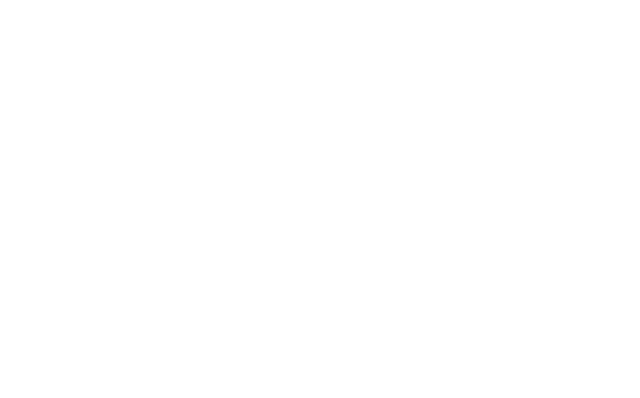
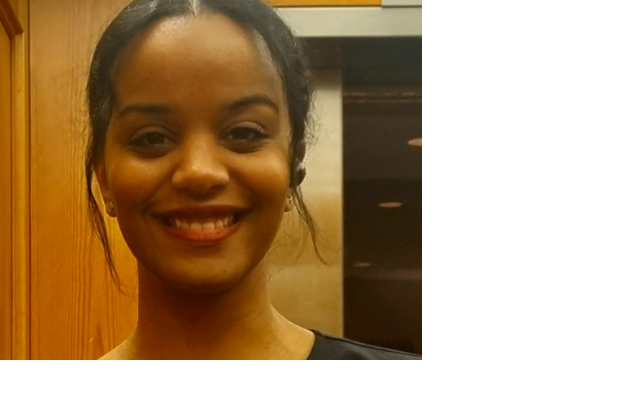
Before and after one commit to Sammy92dec/Resume, a plain HTML site: page index.html in a window 1280 px wide. Shown: the whole page, without its empty margins (0-640 px from the left). Drawn offline with nearby package versions, Linux system fonts and the light colour scheme.

Commit message:
Add image to the workplace and add css styling for the logo which is the image

```diff
--- a/assets/CSS/style.css
+++ /dev/null
@@ -1,9 +0,0 @@
-@import url('https://fonts.googleapis.com/css2?family=Roboto:100,200,300,400,500,600,700|Exo:100,200,300,400,500,600,700');
-
-header{
-    margin: 0;
-}
-
-.logo {
-    background: url();
-}
--- /dev/null
+++ b/assets/css/style.css
@@ -0,0 +1,16 @@
+@import url('https://fonts.googleapis.com/css2?family=Roboto:100,200,300,400,500,600,700|Exo:100,200,300,400,500,600,700');
+
+header{
+    margin: 0;
+}
+
+.logo {
+    background: url("../images/sam2.jpg");
+    background-position: center;
+    background-repeat: no-repeat;
+    background-size: cover;
+    min-height: 360px;
+    transition: all .5s ease-in-out;
+    -moz-transition: all .5s ease-in-out;
+    -webkit-transition: all .5s ease-in-out;
+}
--- a/index.html
+++ b/index.html
@@ -6,7 +6,7 @@
     <meta name="viewport" content="width=device-width, initial-scale=1.0">
     <link rel="stylesheet" href="https://cdn.jsdelivr.net/npm/bootstrap@4.6.2/dist/css/bootstrap.min.css" integrity="sha384-xOolHFLEh07PJGoPkLv1IbcEPTNtaed2xpHsD9ESMhqIYd0nLMwNLD69Npy4HI+N" crossorigin="anonymous" type="text/css">
     <link rel="stylesheet" href="https://use.fontawesome.com/releases/v5.0.10/css/all.css" integrity="sha384-+d0P83n9kaQMCwj8F4RJB66tzIwOKmrdb46+porD/OvrJ+37WqIM7UoBtwHO6Nlg" crossorigin="anonymous"  type="text/css">
-    <link rel="stylesheet" href="assets/CSS/style.css" type="text/css">
+    <link rel="stylesheet" href="assets/css/style.css" type="text/css">
     <title>Samrawit</title>
 </head>
 <body>
```
Also changed, not shown: assets/images/sam2.jpg (added).
